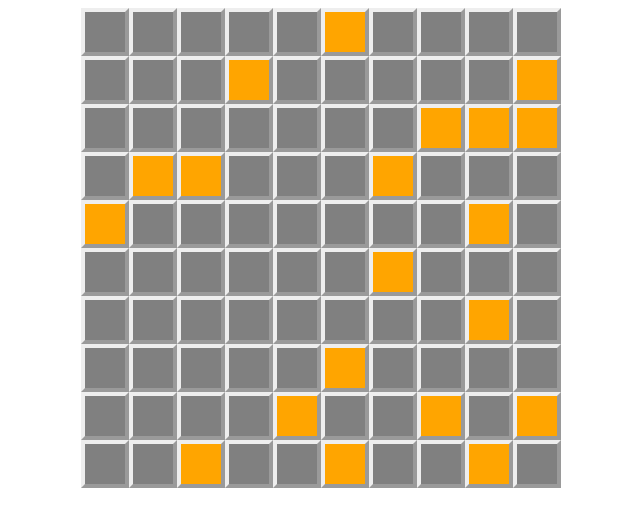
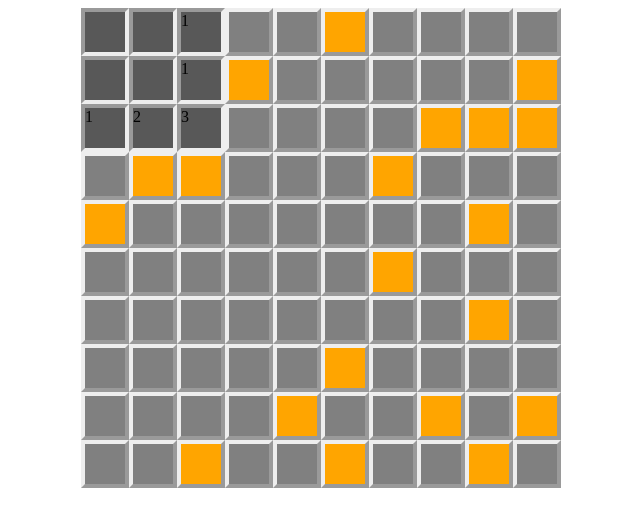
Before and after one commit to ankit1595/mission-minesweeper, a plain HTML site: page index.html in a window 1280 px wide. Both pictures are taken after a click on the element 424 px from the left and 32 px from the top of the page. Shown: the whole page, without its empty margins (319-959 px from the left). Drawn offline with Linux system fonts and the light colour scheme.

Commit message:
added recurcive fn for blank cell

```diff
--- a/index.js
+++ b/index.js
@@ -72,13 +72,11 @@ document.addEventListener('DOMContentLoaded', () => {
     function clickEventHandler(square) {
 
         if (isGameOver) return;
-        if (square.classList.contains('checked') || square.classList.contains('flag')) return;
+        if (square.classList.contains('checked') /*|| square.classList.contains('flag')*/ ) return;
         if (square.classList.contains('bomb')) {
             console.log("Game OVer");
             isGameOver = true;
-        }
-
-        else {
+        } else {
             let total = square.getAttribute('data');
             if (total != 0) {
                 square.classList.add('checked');
@@ -90,7 +88,71 @@ document.addEventListener('DOMContentLoaded', () => {
         }
     }
 
+    //checking neighbouring cells once '0' cell is clicked
+    function checkSquare(square) {
 
+
+        let currentId = parseInt(square.id);
+        const isLeftEdge = currentId % width === 0;
+        const isRightEdge = currentId % width === width - 1;
+
+        // console.log(typeof currentId)
+        setTimeout(() => {
+
+
+            //checking north-west
+            if (currentId > 9 && !isLeftEdge) {
+                const newId = currentId - width - 1;
+                const newSquare = document.getElementById(newId);
+                clickEventHandler(newSquare);
+            }
+            //checking north cell
+            if (currentId > 9) {
+                const newId = currentId - width;
+                const newSquare = document.getElementById(newId);
+                clickEventHandler(newSquare);
+            }
+            //checking north-east cell
+            if (currentId > 9 && !isRightEdge) {
+                const newId = currentId - width + 1;
+                const newSquare = document.getElementById(newId);
+                clickEventHandler(newSquare);
+            }
+            //checking east cell
+            if (currentId < 99 && !isRightEdge) {
+                const newId = currentId + 1;
+                const newSquare = document.getElementById(newId);
+                clickEventHandler(newSquare);
+            }
+            //checking south-east cell
+            if (currentId < 90 && !isRightEdge) {
+                const newId = currentId + width + 1;
+                const newSquare = document.getElementById(newId);
+                clickEventHandler(newSquare);
+            }
+            //checking south cell
+            if (currentId < 90) {
+                const newId = currentId + width;
+                const newSquare = document.getElementById(newId);
+                clickEventHandler(newSquare);
+            }
+            //checking south-west cell
+            if (currentId < 90 && !isLeftEdge) {
+                const newId = currentId + width -1;
+                const newSquare = document.getElementById(newId);
+                clickEventHandler(newSquare);
+            }
+            //checking west cell
+            if (currentId > 0 && !isLeftEdge) {
+                const newId = currentId -1;
+                const newSquare = document.getElementById(newId);
+                clickEventHandler(newSquare);
+            }
+
+
+        }, 10);
+
+    }
 
 
 
--- a/styles.css
+++ b/styles.css
@@ -7,6 +7,7 @@
     flex-wrap: wrap;
 }
 
+
 .grid div{
     height: 40px;
     width: 40px;
@@ -14,7 +15,7 @@
 }
 
 .checked{
-    border-style: 4px inset;
+    border : 4px inset!important;
     background-color: rgb(88, 88, 88);
 }
 
```
